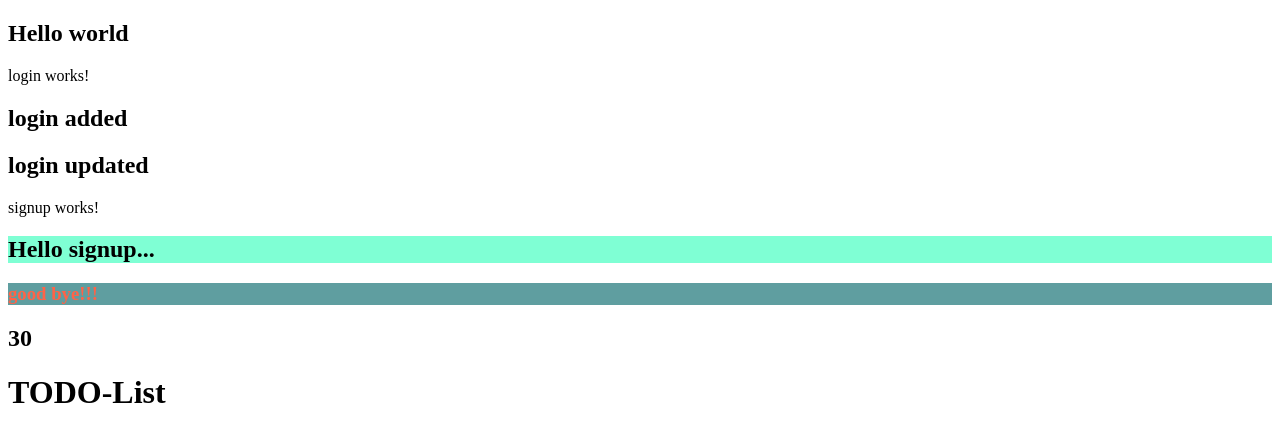
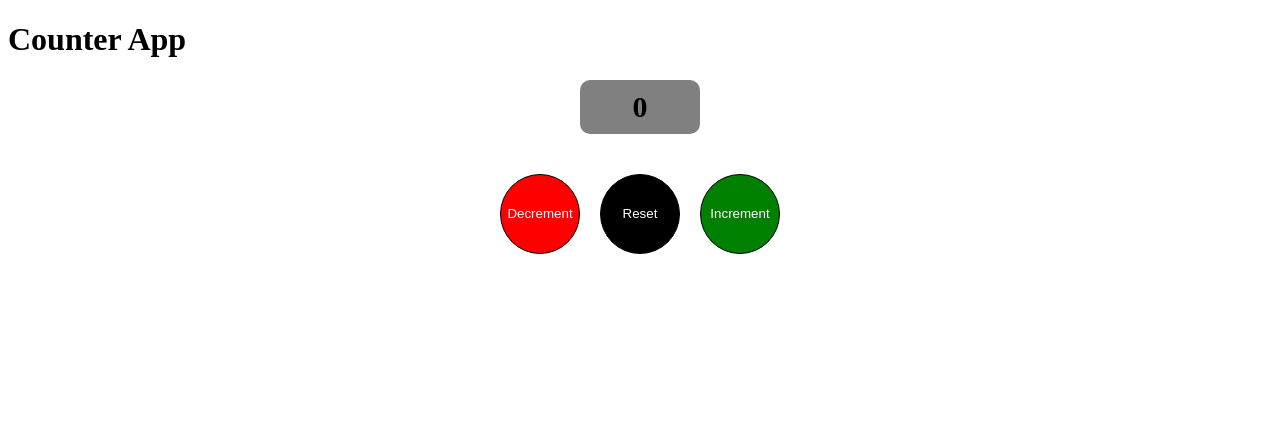
Before and after one commit to vedamshpawar/Angular_learning, an Angular app in the folder myproject_angular/: page / in a window 1280 px wide. Shown: the top 442 px of the page. Built offline with nearby package versions, Linux system fonts and the light colour scheme.

Commit message:
done some task on counter using events

```diff
--- a/myproject_angular/src/app/app.css
+++ b/myproject_angular/src/app/app.css
@@ -0,0 +1,33 @@
+.btn{
+    width: 80px;
+    height: 80px;
+    border-radius: 50%;
+    margin: 10px;
+    color: white;
+    cursor: pointer;
+    border: 1px solid black;
+}
+
+.bg-red{
+    background-color: red;
+}
+.bg-black{
+    background-color: black;
+}
+.bg-green{
+    background-color: green;
+}
+
+.btn:hover{
+    border: 1px solid white;
+}
+
+.count{
+    width: 100px;
+    background-color: gray;
+    padding: 10px;
+    font-size: 30px;
+    border-radius: 10px;
+    margin:  auto;
+    margin-bottom: 30px;
+}
--- a/myproject_angular/src/app/app.html
+++ b/myproject_angular/src/app/app.html
@@ -1,8 +1,16 @@
-<h2> Hello world </h2>
+<!-- <h2> Hello world </h2> -->
 
-<app-login></app-login>
-<app-signup></app-signup>
+<!-- <h2>Handling Button click function using component</h2>
 
-<h2>{{x + y}}</h2>
+<button (click)="otherHandler()">Submit</button> -->
 
-<h1>{{title}}</h1>
+<h1>Counter App</h1>
+
+<div style="text-align: center;">
+    <h2 class="count">{{count}}</h2>
+    <div>
+        <button (click)="handleVar('minus')" class="btn  bg-red">Decrement</button>
+        <button (click)="handleVar('reset')" class="btn bg-black">Reset</button>
+        <button (click)="handleVar('plus')" class="btn bg-green">Increment</button>
+    </div>
+</div>
--- a/myproject_angular/src/app/app.ts
+++ b/myproject_angular/src/app/app.ts
@@ -1,16 +1,48 @@
 import { Component, signal } from '@angular/core';
 import { RouterOutlet } from '@angular/router';
-import { Login } from './login/login';
-import { Signup } from './signup/signup';
 
 @Component({
   selector: 'app-root',
-  imports: [RouterOutlet, Login, Signup],
+  imports: [RouterOutlet],
   templateUrl: './app.html',
   styleUrl: './app.css'
 })
 export class App {
-  title = 'TODO-List';
-  x = 10;
-  y = 20;
+
+  // handleClick(){
+  //   console.log("function called")
+  //   this.otherHandler()
+  // };
+
+  // otherHandler(){
+  //   console.log("this is another One..")
+  // }
+  count = 0
+
+  // handleDecrement(){
+  //   this.count = this.count-1
+  // };
+
+  // handleReset(){
+  //   this.count=0
+  // };
+
+  // handleIncrement(){
+  //   this.count = this.count + 1
+  // };
+
+  handleVar(val: string) {
+    if (val == 'minus') {
+      this.count = this.count - 1
+      if(this.count < 0){
+        this.count = 0
+      }
+    } else if (val == 'plus') {
+      this.count = this.count + 1
+    } else {
+      this.count = 0
+    }
+  }
+
+
 }
--- a/myproject_angular/src/app/login/login.html
+++ /dev/null
@@ -1,4 +0,0 @@
-<p>login works!</p>
-
-<h2>login added</h2>
-<h2>login updated</h2>
--- a/myproject_angular/src/app/signup/signup.html
+++ /dev/null
@@ -1,4 +0,0 @@
-<p>signup works!</p>
-
-<h2 style="background-color: aquamarine; color: black;">Hello signup...</h2>
-<h3 style="background-color: cadetblue; color: tomato;">good bye!!!</h3>
```
Also changed, not shown: myproject_angular/src/app/login/login.ts (deleted, +0 -11 lines), myproject_angular/src/app/signup/signup.ts (deleted, +0 -11 lines), myproject_angular/src/app/login/login.css (deleted), myproject_angular/src/app/signup/signup.css (deleted), 2 other files (tests, documents, lock files or other folders).
